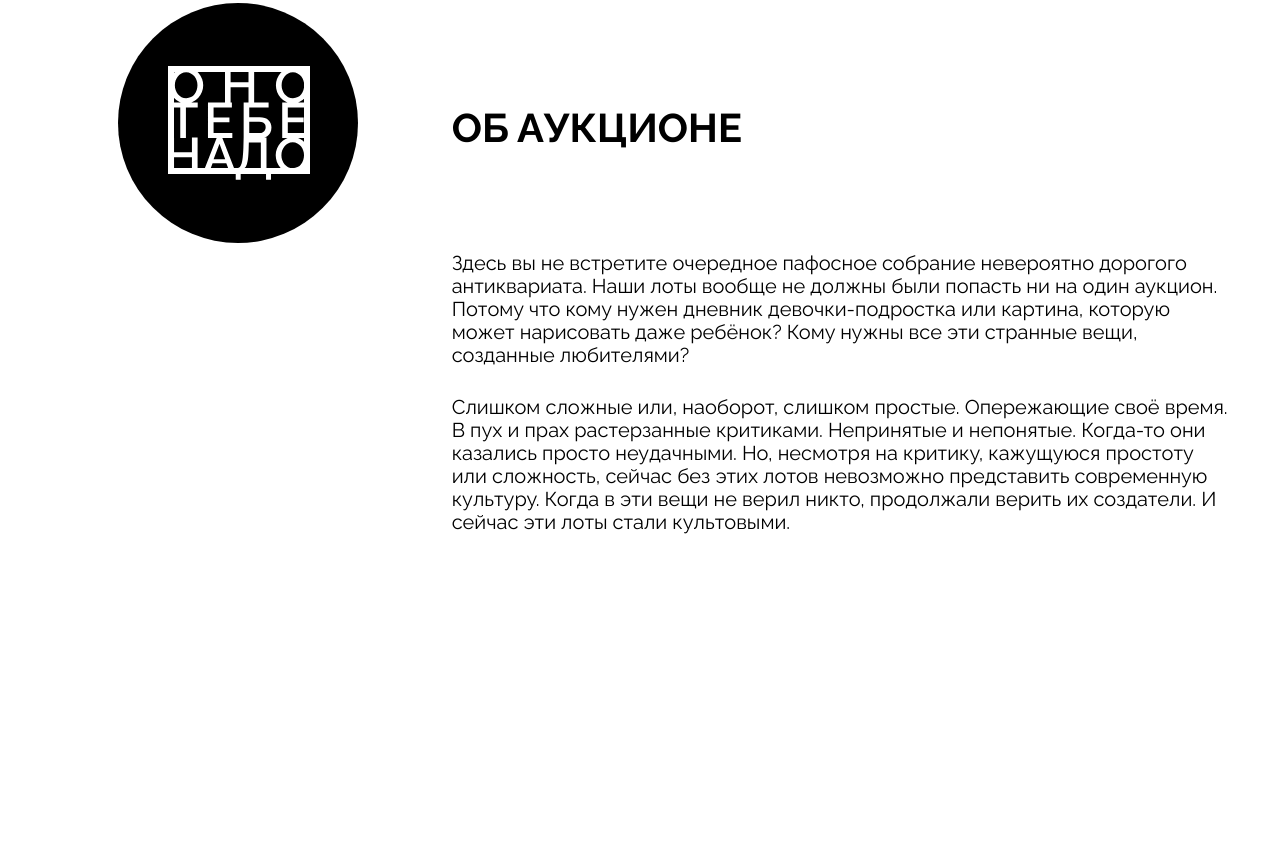
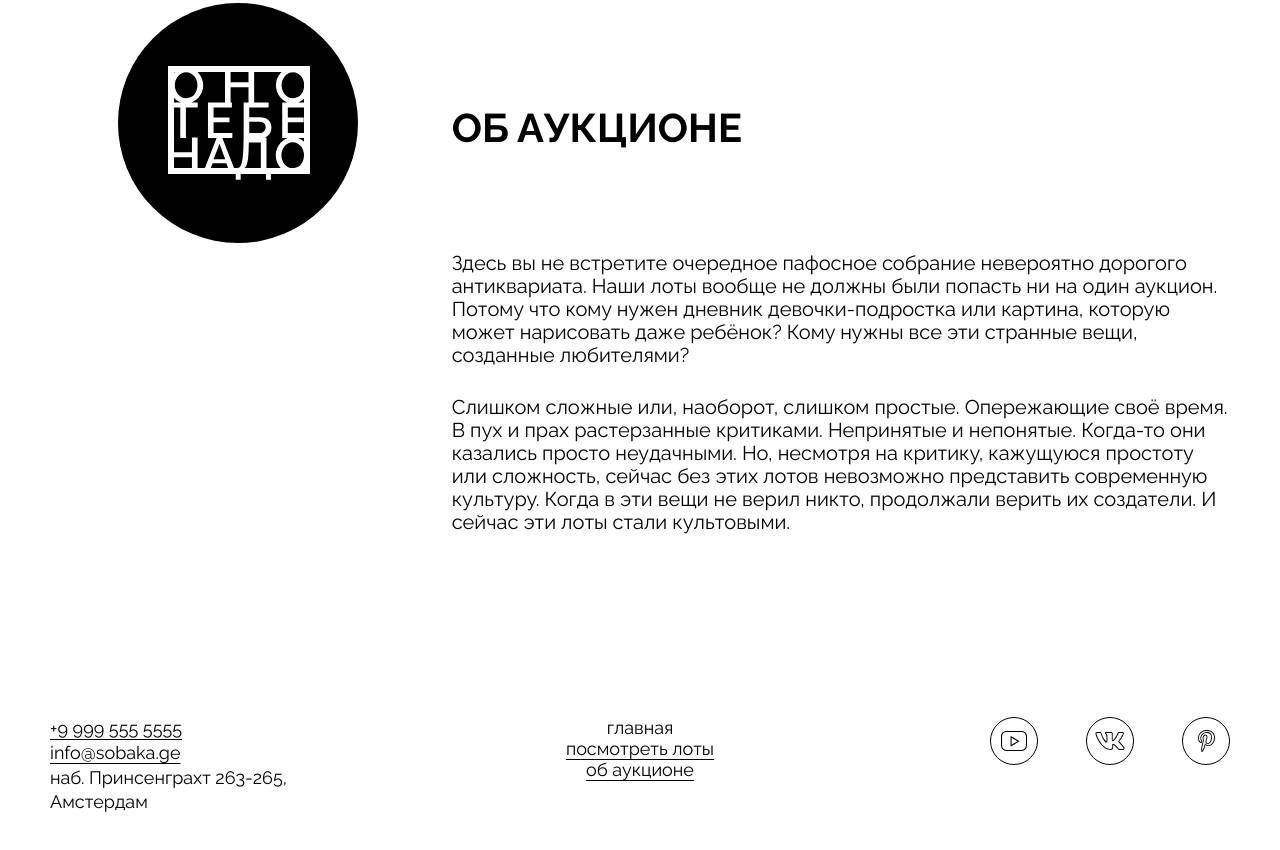
Before and after one commit to NI-IV/ono-tebe-nado, a plain HTML site: page index.html in a window 1280 px wide. Shown: the part 2461-3311 px from the top of the page. Before the commit the page ends 2995 px from the top, so only its background shows below. Drawn offline with Linux system fonts and the light colour scheme.

Commit message:
footer complited

```diff
--- a/index.html
+++ b/index.html
@@ -124,29 +124,70 @@
       </section>
       <section class="about">
         <div class="about__column about__logo">
-          <img class="about__logo-image" src="./images/logo-white.svg" alt="Логотип"/>
+          <img
+            class="about__logo-image"
+            src="./images/logo-white.svg"
+            alt="Логотип"
+          />
         </div>
         <div class="about__column about__column-text">
           <h4 class="about__title">Об аукционе</h4>
           <p class="about__text paragraph-indent">
             Здесь вы не встретите очередное пафосное собрание невероятно
-            дорогого антиквариата. Наши лоты вообще не должны были попасть ни
-            на один аукцион. Потому что кому нужен дневник девочки-подростка
-            или картина, которую может нарисовать даже ребёнок? Кому нужны все
-            эти странные вещи, созданные любителями?
+            дорогого антиквариата. Наши лоты вообще не должны были попасть ни на
+            один аукцион. Потому что кому нужен дневник девочки-подростка или
+            картина, которую может нарисовать даже ребёнок? Кому нужны все эти
+            странные вещи, созданные любителями?
           </p>
           <p class="about__text">
             Слишком сложные или, наоборот, слишком простые. Опережающие своё
-            время. В пух и прах растерзанные критиками. Непринятые и
-            непонятые. Когда-то они казались просто неудачными. Но, несмотря
-            на критику, кажущуюся простоту или сложность, сейчас без этих
-            лотов невозможно представить современную культуру. Когда в эти
-            вещи не верил никто, продолжали верить их создатели. И сейчас эти
-            лоты стали культовыми.
+            время. В пух и прах растерзанные критиками. Непринятые и непонятые.
+            Когда-то они казались просто неудачными. Но, несмотря на критику,
+            кажущуюся простоту или сложность, сейчас без этих лотов невозможно
+            представить современную культуру. Когда в эти вещи не верил никто,
+            продолжали верить их создатели. И сейчас эти лоты стали культовыми.
           </p>
         </div>
       </section>
     </main>
-    <footer></footer>
+    <footer class="footer">
+      <address class="address footer__address">
+        <a href="tel:+99995555555">+9 999 555 5555</a>
+        <br />
+        <a href="mailto:info@sobaka.ge">info@sobaka.ge</a>
+        <br />
+        <p>наб. Принсенграхт 263-265, Амстердам</p>
+      </address>
+      <nav class="footer__menu">
+        <ul class="footer__links-list">
+          <li class="footer__links-list-item">
+            <a class="footer__link footer__link_active" href="#0">главная</a>
+          </li>
+          <li class="footer__links-list-item">
+            <a class="footer__link" href="#0">посмотреть лоты</a>
+          </li>
+          <li class="footer__links-list-item">
+            <a class="footer__link" href="#0">об аукционе</a>
+          </li>
+        </ul>
+      </nav>
+      <ul class="footer__social-list">
+        <li class="footer__social-list-item">
+          <a class="footer__social-link" href="#0">
+            <img class="footer__social-icon" src="./images/yt.svg" />
+          </a>
+        </li>
+        <li class="footer__social-list-item">
+          <a class="footer__social-link" href="#0">
+            <img class="footer__social-icon" src="./images/vk.svg" />
+          </a>
+        </li>
+        <li class="footer__social-list-item">
+          <a class="footer__social-link" href="#0">
+            <img class="footer__social-icon" src="./images/pinterest.svg" />
+          </a>
+        </li>
+      </ul>
+    </footer>
   </body>
 </html>
--- a/styles/style.css
+++ b/styles/style.css
@@ -41,14 +41,18 @@
   height: 100%;
 }
 
-.header__address {
-  justify-self: end;
+.address {
+  color: #000;
   width: 240px;
   font-style: normal;
   font-weight: normal;
   font-size: 18px;
   line-height: 24.3px;
   text-underline-offset: 4px;
+}
+
+.header__address {
+  justify-self: end;
 }
 
 /* Секция cover */
@@ -291,3 +295,44 @@
 .paragraph-indent {
   margin-bottom: 29px;
 }
+
+/* Секция footer */
+
+.footer {
+  display: grid;
+  grid-template-columns: repeat(3, 1fr);
+  padding: 183px 50px 90px 50px;
+}
+
+.footer__address {
+  justify-self: start;
+}
+
+.footer__menu {
+  justify-self: center;
+}
+
+.footer__links-list {
+  list-style: none;
+  text-align: center;
+  font-size: 18px;
+  font-weight: normal;
+  line-height: normal;
+  text-underline-offset: 4px;
+}
+
+.footer__link_active {
+  text-decoration: none;
+}
+
+.footer__social-list {
+  justify-self: end;
+  list-style: none;
+  display: flex;
+  gap: 48px;
+}
+
+.footer__social-link {
+  display: block;
+  width: 48px;
+}
```
